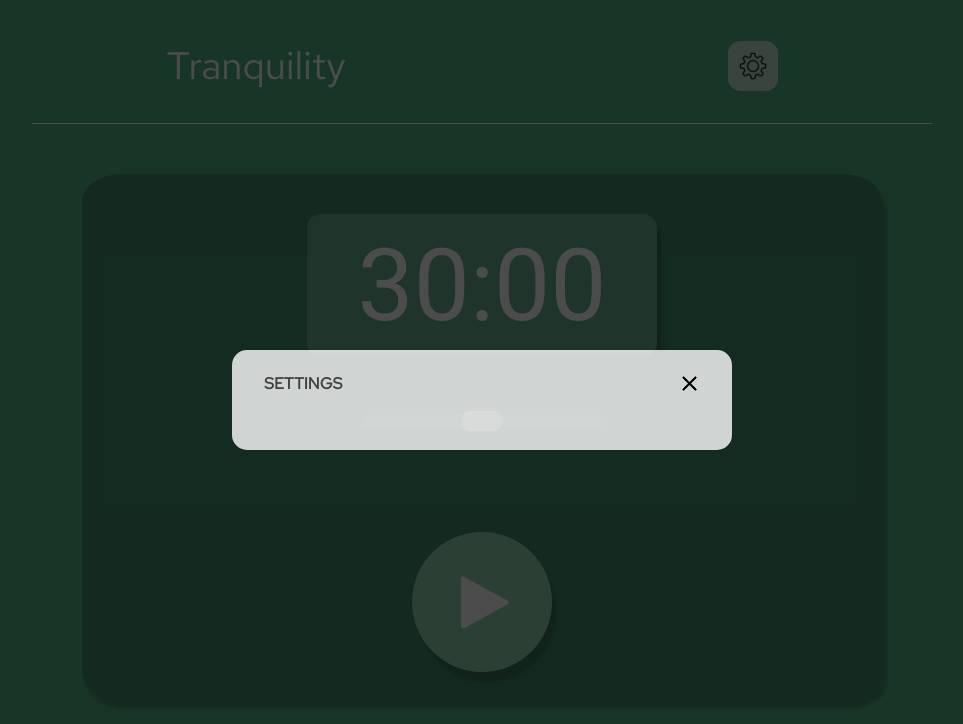
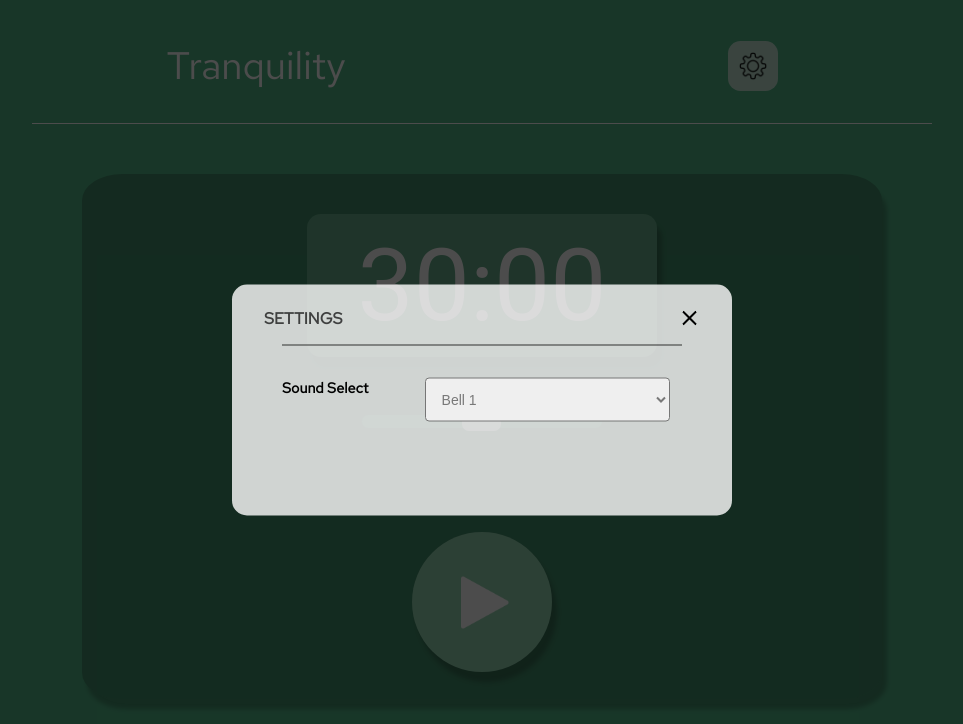
Before and after one commit to NickMagidson/meditation-app, a React (Create React App) app: page / in a window 1280 px wide. Both pictures are taken after a click on the button 910 px from the left and 65 px from the top of the page. Shown: the top 724 px of the page, without its empty margins (158-1121 px from the left). Built offline with nearby package versions, Linux system fonts and the light colour scheme.

Commit message:
Warmup time and sound select layout

```diff
--- a/src/components/Modal.js
+++ b/src/components/Modal.js
@@ -1,6 +1,7 @@
 import React from 'react'
 import ReactDOM from 'react-dom';
 import Close from '../imgs/close.png';
+import Sounds from './Sounds';
 import Timer from './Timer';
 
 const MODAL_STYLES = {
@@ -39,12 +40,12 @@ export default function Modal({ open, children, onClose }) {
         <button className='close-button' onClick={onClose}><img className='close-img' src={Close} /></button>
         {children}
 
-        <div className='divider-line'> </div>
+        <div className='modal-divider'> </div>
 
-        {/* <div>
-          <p>Time (minutes)</p>
-        </div> */}
-
+        <div className='sound-div'>
+          <h2 className='sound-title'>Sound Select</h2>
+          <Sounds />
+        </div>
 
       </div>
     </>,
--- /dev/null
+++ b/src/components/Sounds.js
@@ -0,0 +1,16 @@
+import React from 'react'
+
+export const soundContext = React.createContext();
+
+export default function Sounds() {
+  return (
+    <>
+    <div className='sound-form'>
+      <select className='sound-form' id="cars" name="cars">
+        <option value="bell1">Bell 1</option>
+        <option value="bell2">Bell 2</option>
+      </select>
+      </div>
+    </>
+  )
+}
--- a/src/components/Timer.js
+++ b/src/components/Timer.js
@@ -68,6 +68,7 @@ function Timer() {
           type="range"
           min="10"
           max="3600"
+          step="10"
           value={seconds}
           onChange={onChange}
            />
--- a/src/style.css
+++ b/src/style.css
@@ -207,7 +207,40 @@ input[type=range] {
     width: 25px;
 }
 
+.sound-div {
+    display: flex;
+    flex-direction: row;
+    align-items: space-between;
+    height: 100px;
+    margin-top: 20px;
+}
 
+.modal-divider {
+    border-bottom: 1px solid rgb(49, 49, 49);
+    margin: auto;
+    margin-top: 10px;
+    max-width: 100%;
+}
+
+.sound-title {
+    font-size: .9em;
+    width: 200px;
+    font-family: 'red-hat-text';
+
+}
+
+.sound-form {
+    cursor: pointer;
+    position: relative;
+    width: 100%;
+    color: rgb(120, 120, 120);
+    font-weight: 500;
+    user-select: none;
+    border-radius: 4px;
+    padding: 12px;
+    box-sizing: border-box;
+    font-size: 14px;
+}
 
 
 
```
